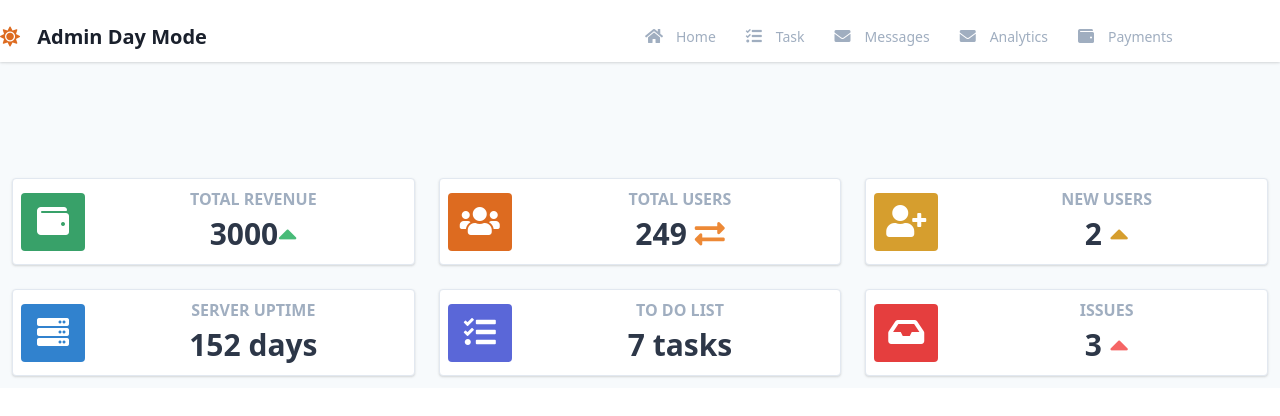
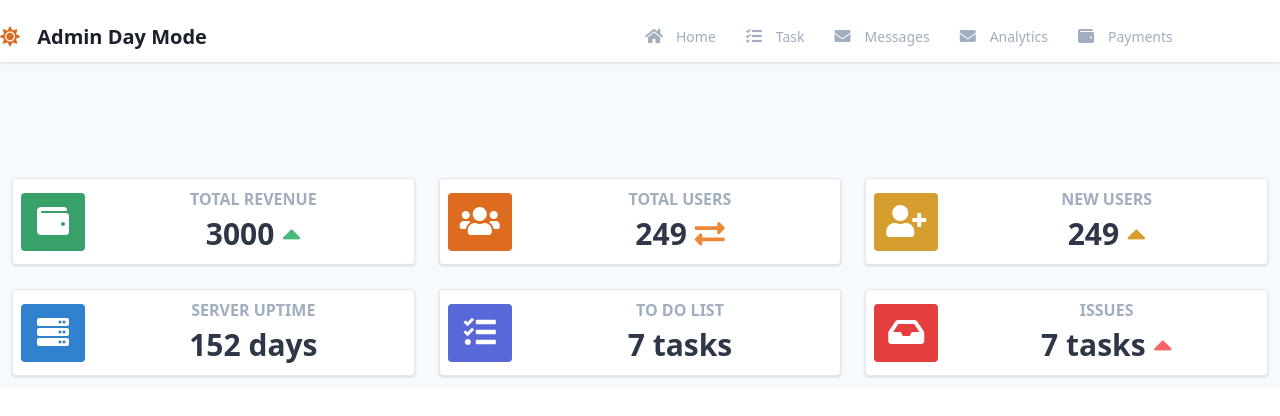
Before and after one commit to NantipatSoftEn/COVID-19, a React (Create React App) app: page / in a window 1280 px wide. Shown: the top 416 px of the page. Built offline with nearby package versions, Linux system fonts and the light colour scheme.

Commit message:
src:  Check point Container

```diff
--- a/src/Interface/Container/GroupMetricCard.js
+++ b/src/Interface/Container/GroupMetricCard.js
@@ -0,0 +1,58 @@
+import React from 'react';
+import MetricCard from '../MetricCard';
+const GroupMetricCard = () => {
+  return (
+    <div class="flex flex-wrap">
+      <MetricCard
+        name="Total Revenue"
+        icon="fa fa-wallet fa-2x fa-fw fa-inverse"
+        desIcon="rounded p-3 bg-green-600"
+        value="3000 "
+        optionColor="text-green-500"
+        optionIcon="fas fa-caret-up"
+      />
+      <MetricCard
+        name="TOTAL USERS"
+        icon="fas fa-users fa-2x fa-fw fa-inverse"
+        desIcon="rounded p-3 bg-orange-600"
+        value="249 "
+        optionColor="text-orange-500"
+        optionIcon="fas fa-exchange-alt"
+      />
+      <MetricCard
+        name="New Users"
+        icon="fas fa-user-plus fa-2x fa-fw fa-inverse"
+        desIcon="rounded p-3 bg-yellow-600"
+        value="249 "
+        optionColor="text-yellow-600"
+        optionIcon="fas fa-caret-up"
+      />
+      <MetricCard
+        name="Server Uptime"
+        icon="fas fa-server fa-2x fa-fw fa-inverse"
+        desIcon="rounded p-3 bg-blue-600"
+        value="152 days "
+        optionColor=""
+        optionIcon=""
+      />
+      <MetricCard
+        name="To Do List"
+        icon="fas fa-tasks fa-2x fa-fw fa-inverse"
+        desIcon="rounded p-3 bg-indigo-600"
+        value="7 tasks "
+        optionColor=""
+        optionIcon=""
+      />
+      <MetricCard
+        name="Issues"
+        icon="fas fa-inbox fa-2x fa-fw fa-inverse"
+        desIcon="rounded p-3 bg-red-600"
+        value="7 tasks "
+        optionColor="text-red-500"
+        optionIcon="fas fa-caret-up"
+      />
+    </div>
+  );
+};
+
+export default GroupMetricCard;
--- a/src/Interface/MetricCard.js
+++ b/src/Interface/MetricCard.js
@@ -1,20 +1,27 @@
 import React from 'react';
-const MetricCard = ({name, icon, value, optionColor,optionIcon}) => {
+const MetricCard = ({
+  name,
+  icon,
+  desIcon,
+  value,
+  optionColor,
+  optionIcon,
+}) => {
   return (
     <div class="w-full md:w-1/2 xl:w-1/3 p-3">
       <div class="bg-white border rounded shadow p-2">
         <div class="flex flex-row items-center">
           <div class="flex-shrink pr-4">
-            <div class="rounded p-3 bg-green-600">
-              <i class="fa fa-wallet fa-2x fa-fw fa-inverse"></i>
+            <div class={desIcon}>
+              <i class={icon}></i>
             </div>
           </div>
           <div class="flex-1 text-right md:text-center">
             <h5 class="font-bold uppercase text-gray-500">{name}</h5>
-            <h3 class={icon}>
+            <h3 class="font-bold text-3xl">
               {value}
-              <span class="text-green-500">
-                <i class="fas fa-caret-up"></i>
+              <span class={optionColor}>
+                <i class={optionIcon}></i>
               </span>
             </h3>
           </div>
--- a/src/Layout/Container.js
+++ b/src/Layout/Container.js
@@ -1,103 +1,13 @@
 import React from 'react';
-import MetricCard from '../Interface/MetricCard'
+import GroupMetricCard from '../Interface/Container/GroupMetricCard';
 const Container = () => {
-  return <div class="container w-full mx-auto pt-20">
-        <div class="w-full px-4 md:px-0 md:mt-8 mb-16 text-gray-800 leading-normal">
-        <div class="flex flex-wrap">
-        <MetricCard name="Total Revenue" icon="font-bold text-3xl" value="3000" optionColor="text-green-500" optionIcon="fas fa-caret-up"/>
-                {/* <div class="w-full md:w-1/2 xl:w-1/3 p-3">
-
-                    <div class="bg-white border rounded shadow p-2">
-                        <div class="flex flex-row items-center">
-                            <div class="flex-shrink pr-4">
-                                <div class="rounded p-3 bg-green-600"><i class="fa fa-wallet fa-2x fa-fw fa-inverse"></i></div>
-                            </div>
-                            <div class="flex-1 text-right md:text-center">
-                                <h5 class="font-bold uppercase text-gray-500">Total Revenue</h5>
-                                <h3 class="font-bold text-3xl">$3249 <span class="text-green-500"><i class="fas fa-caret-up"></i></span></h3>
-                            </div>
-                        </div>
-                    </div>
-
-                </div> */}
-                <div class="w-full md:w-1/2 xl:w-1/3 p-3">
-
-                    <div class="bg-white border rounded shadow p-2">
-                        <div class="flex flex-row items-center">
-                            <div class="flex-shrink pr-4">
-                                <div class="rounded p-3 bg-orange-600"><i class="fas fa-users fa-2x fa-fw fa-inverse"></i></div>
-                            </div>
-                            <div class="flex-1 text-right md:text-center">
-                                <h5 class="font-bold uppercase text-gray-500">Total Users</h5>
-                                <h3 class="font-bold text-3xl">249 <span class="text-orange-500"><i class="fas fa-exchange-alt"></i></span></h3>
-                            </div>
-                        </div>
-                    </div>
-
-                </div>
-                <div class="w-full md:w-1/2 xl:w-1/3 p-3">
-
-                    <div class="bg-white border rounded shadow p-2">
-                        <div class="flex flex-row items-center">
-                            <div class="flex-shrink pr-4">
-                                <div class="rounded p-3 bg-yellow-600"><i class="fas fa-user-plus fa-2x fa-fw fa-inverse"></i></div>
-                            </div>
-                            <div class="flex-1 text-right md:text-center">
-                                <h5 class="font-bold uppercase text-gray-500">New Users</h5>
-                                <h3 class="font-bold text-3xl">2 <span class="text-yellow-600"><i class="fas fa-caret-up"></i></span></h3>
-                            </div>
-                        </div>
-                    </div>
-
-                </div>
-                <div class="w-full md:w-1/2 xl:w-1/3 p-3">
-
-                    <div class="bg-white border rounded shadow p-2">
-                        <div class="flex flex-row items-center">
-                            <div class="flex-shrink pr-4">
-                                <div class="rounded p-3 bg-blue-600"><i class="fas fa-server fa-2x fa-fw fa-inverse"></i></div>
-                            </div>
-                            <div class="flex-1 text-right md:text-center">
-                                <h5 class="font-bold uppercase text-gray-500">Server Uptime</h5>
-                                <h3 class="font-bold text-3xl">152 days</h3>
-                            </div>
-                        </div>
-                    </div>
-
-                </div>
-                <div class="w-full md:w-1/2 xl:w-1/3 p-3">
-
-                    <div class="bg-white border rounded shadow p-2">
-                        <div class="flex flex-row items-center">
-                            <div class="flex-shrink pr-4">
-                                <div class="rounded p-3 bg-indigo-600"><i class="fas fa-tasks fa-2x fa-fw fa-inverse"></i></div>
-                            </div>
-                            <div class="flex-1 text-right md:text-center">
-                                <h5 class="font-bold uppercase text-gray-500">To Do List</h5>
-                                <h3 class="font-bold text-3xl">7 tasks</h3>
-                            </div>
-                        </div>
-                    </div>
-
-                </div>
-                <div class="w-full md:w-1/2 xl:w-1/3 p-3">
-
-                    <div class="bg-white border rounded shadow p-2">
-                        <div class="flex flex-row items-center">
-                            <div class="flex-shrink pr-4">
-                                <div class="rounded p-3 bg-red-600"><i class="fas fa-inbox fa-2x fa-fw fa-inverse"></i></div>
-                            </div>
-                            <div class="flex-1 text-right md:text-center">
-                                <h5 class="font-bold uppercase text-gray-500">Issues</h5>
-                                <h3 class="font-bold text-3xl">3 <span class="text-red-500"><i class="fas fa-caret-up"></i></span></h3>
-                            </div>
-                        </div>
-                    </div>
-
-                </div>
-            </div>
-        </div>
-  </div>;
+  return (
+    <div class="container w-full mx-auto pt-20">
+      <div class="w-full px-4 md:px-0 md:mt-8 mb-16 text-gray-800 leading-normal">
+        <GroupMetricCard />
+      </div>
+    </div>
+  );
 };
 
 export default Container;
```
